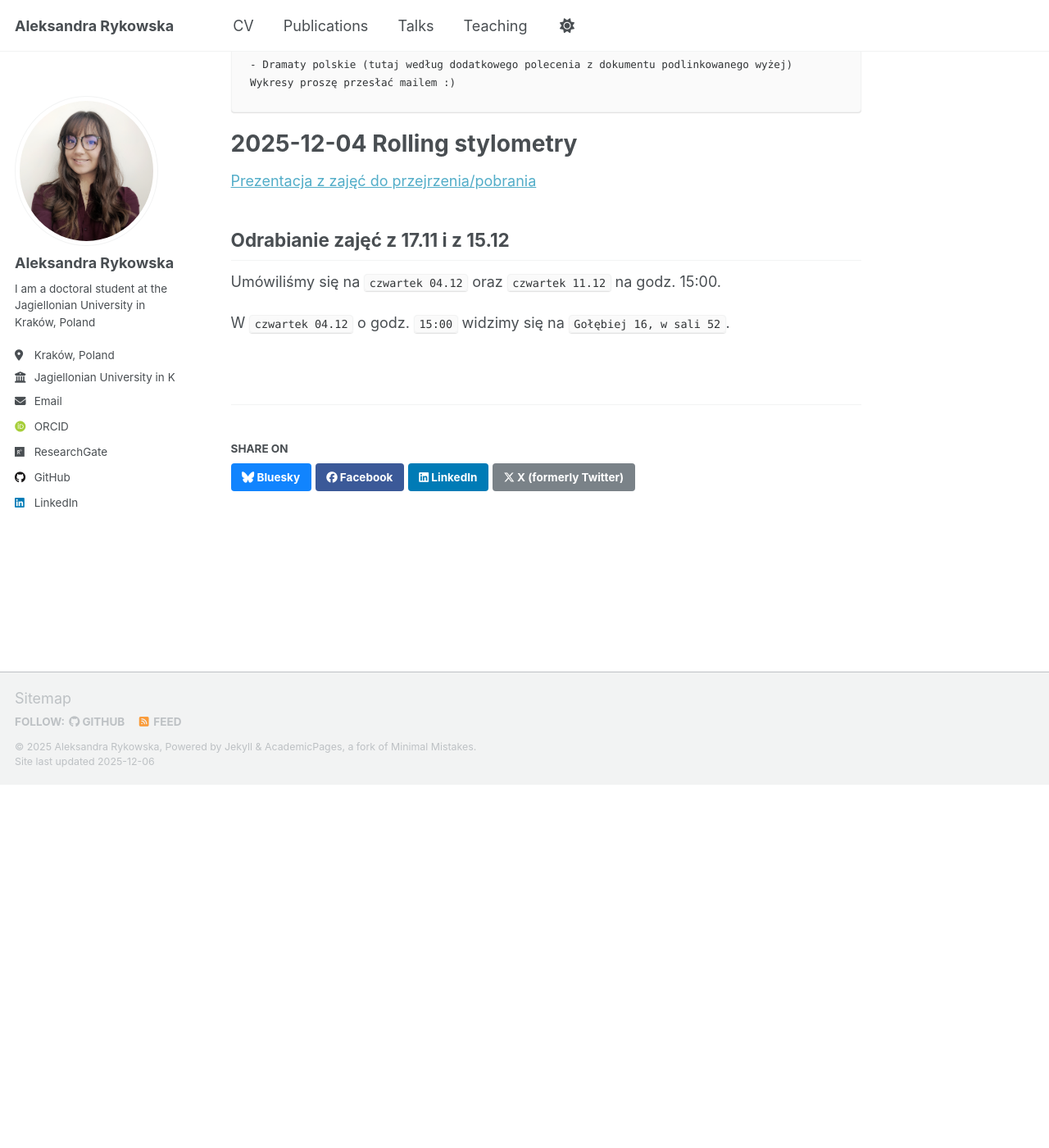
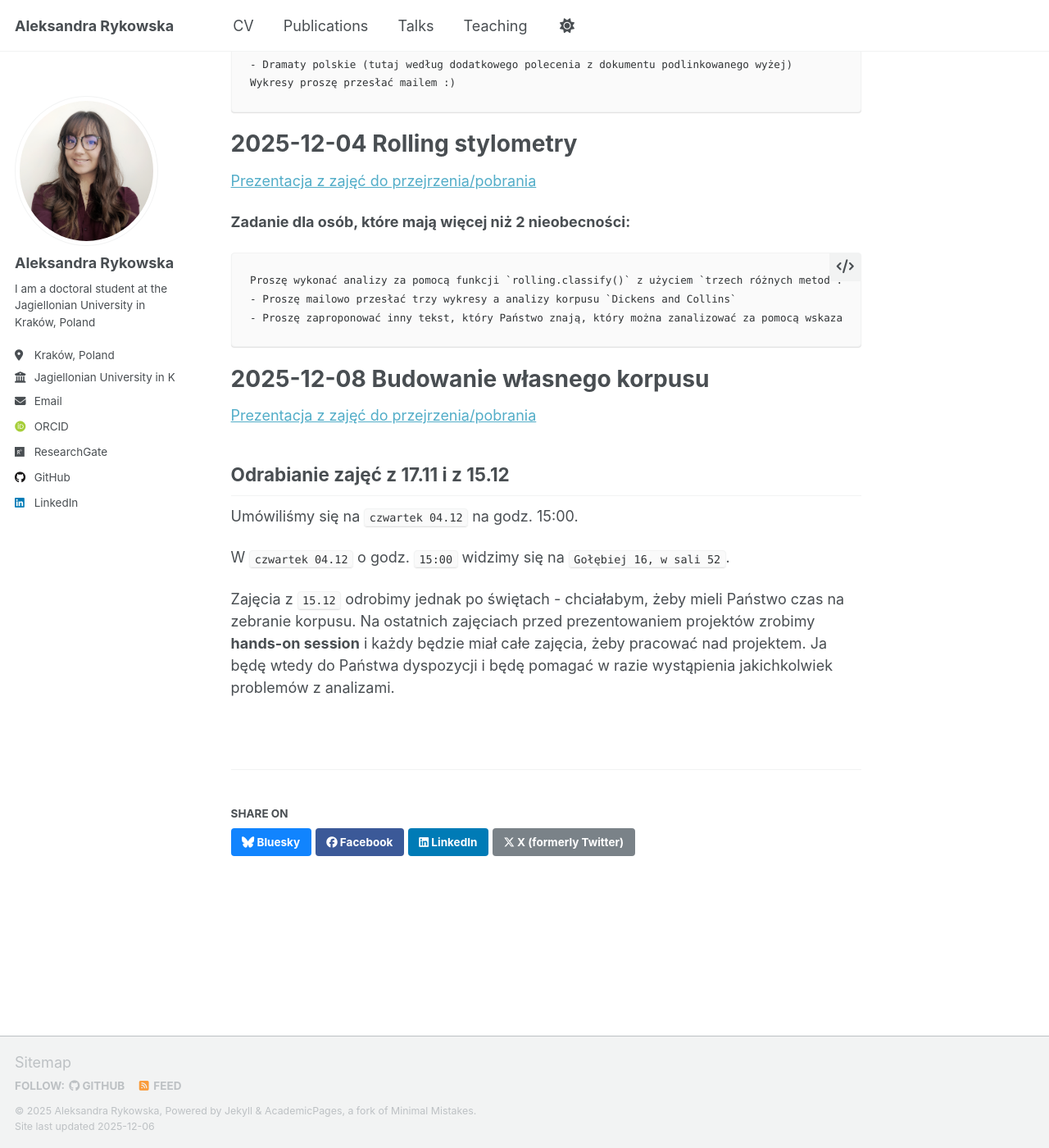
Before and after one commit to aleksandra2812/aleksandra2812.github.io, a Jekyll site: the page built from _teaching/2025-winter-teaching-1.md, in a window 1280 px wide and 1400 px high, scrolled down 2512 px. Shown: the whole window at 82% size. Built offline with Jekyll 4.4.1, drawn with Linux system fonts in a browser that asks for light colours; some web fonts are replaced; a script that is not in the unit is left out; before the commit the page ends 3469 px from its top, so only the background shows below that.

Commit message:
Add new slides

````diff
--- a/_teaching/2025-winter-teaching-1.md
+++ b/_teaching/2025-winter-teaching-1.md
@@ -96,9 +96,23 @@ Wykresy proszę przesłać mailem :)
 
 <a href="/files/0412CyfroweNarzedzia.pdf" target="_blank">Prezentacja z zajęć do przejrzenia/pobrania</a>
 
+**Zadanie dla osób, które mają więcej niż 2 nieobecności:**
+
+```
+Proszę wykonać analizy za pomocą funkcji `rolling.classify()` z użyciem `trzech różnych metod`.
+- Proszę mailowo przesłać trzy wykresy a analizy korpusu `Dickens and Collins`
+- Proszę zaproponować inny tekst, który Państwo znają, który można zanalizować za pomocą wskazanej metody.
+```
+
+2025-12-08 Budowanie własnego korpusu
+=====
+
+<a href="/files/0812CyfroweNarzedzia.pdf" target="_blank">Prezentacja z zajęć do przejrzenia/pobrania</a>
 
 ## Odrabianie zajęć z 17.11 i z 15.12
 
-Umówiliśmy się na `czwartek 04.12` oraz `czwartek 11.12` na godz. 15:00.
+Umówiliśmy się na `czwartek 04.12` na godz. 15:00.
 
 W `czwartek 04.12` o godz. `15:00` widzimy się na `Gołębiej 16, w sali 52`.
+
+Zajęcia z `15.12` odrobimy jednak po świętach - chciałabym, żeby mieli Państwo czas na zebranie korpusu. Na ostatnich zajęciach przed prezentowaniem projektów zrobimy **hands-on session** i każdy będzie miał całe zajęcia, żeby pracować nad projektem. Ja będę wtedy do Państwa dyspozycji i będę pomagać w razie wystąpienia jakichkolwiek problemów z analizami.
````
Also changed, not shown: 1 other file.
